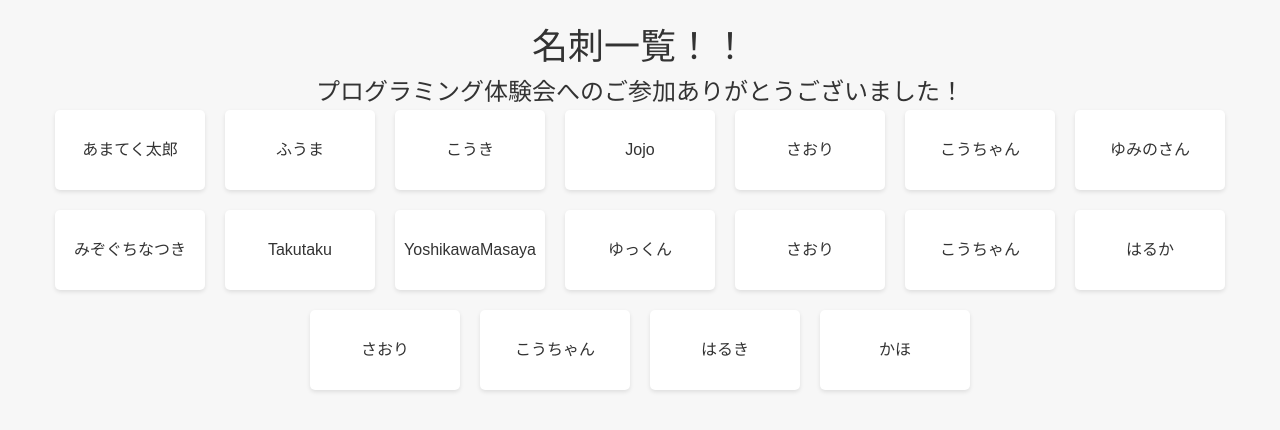
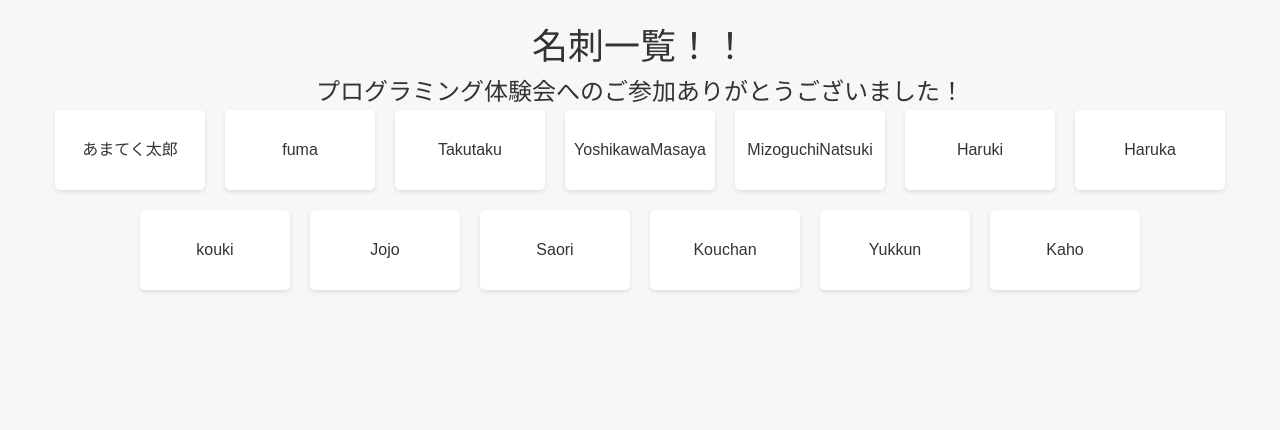
Before and after one commit to amatech-repo/kouyamasai, a React (Vite) app: page / in a window 1280 px wide. Shown: the top 430 px of the page. Built offline with nearby package versions, Linux system fonts and the light colour scheme.

Commit message:
feat:動的ルーティング機能の追加

```diff
--- a/src/App.tsx
+++ b/src/App.tsx
@@ -1,22 +1,9 @@
 import { BrowserRouter, Route, Routes } from "react-router-dom";
 import SampleCard from "./ListCards/SampleCards/SampleCard.tsx";
+import Home from "./Pages/Home.tsx";
+import CardDetail from "./CardDetail.tsx";
 // 以下の参考例をコピーし、**を修正してください
 // 参考例: import ** from "./ListCards/**/**.tsx";
-import Kaho from "./ListCards/Kaho/Kaho.tsx";
-import Fuma from "./ListCards/Fuma/Fuma.tsx";
-import Jojo from "./ListCards/Jojo/Jojo.tsx";
-import Takutaku from "./ListCards/Takutaku/Takutaku.tsx";
-import YoshikawaMasaya from "./ListCards/YoshikawaMasaya/YoshikawaMasaya.tsx";
-import Home from "./Pages/Home.tsx";
-import Kouki from "./ListCards/Kouki/Kouki.tsx";
-import Saori from "./ListCards/Saori/Saori.tsx";
-import Kouchan from "./ListCards/Kouchan/Kouchan.tsx";
-import Yumino from "./ListCards/Yumino/Yumino.tsx";
-import MizoguchiNatsuki from "./ListCards/MizoguchiNatsuki/MizoguchiNatsuki.tsx";
-import Yukkun from "./ListCards/Yukkun/Yukkun.tsx";
-import Haruka from "./ListCards/Haruka/Haruka.tsx";
-import Haruki from "./ListCards/Haruki/Haruki.tsx";
-
 const App = () => {
   return (
     <BrowserRouter>
@@ -25,20 +12,8 @@ const App = () => {
         {/* 参考例: <Route path="/**" element={<** />} /> */}
         <Route path="/" element={<Home />} />
         <Route path="/samplecards" element={<SampleCard />} />
-        <Route path="/fuma" element={<Fuma />} />
-        <Route path="/kouki" element={<Kouki />} />
-        <Route path="/Jojo" element={<Jojo />} />
-        <Route path="/Saori" element={<Saori />} />
-        <Route path="/Kouchan" element={<Kouchan />} />
-        <Route path="/Yumino" element={<Yumino />} />
-        <Route path="/MizoguchiNatsuki" element={<MizoguchiNatsuki />} />
-        <Route path="/takutaku" element={<Takutaku />} />
-        <Route path="/fuma" element={<YoshikawaMasaya />} />
-        <Route path="/YoshikawaMasaya" element={<YoshikawaMasaya />} />
-        <Route path="/Yukkun" element={<Yukkun />} />
-        <Route path="/Haruka" element={<Haruka />} />
-        <Route path="/Haruki" element={<Haruki />}></Route>
-        <Route path="/Kaho" element={<Kaho />} />
+
+        <Route path="/:cardName" element={<CardDetail />} />
       </Routes>
     </BrowserRouter>
   );
--- /dev/null
+++ b/src/CardDetail.tsx
@@ -0,0 +1,43 @@
+import { useParams } from 'react-router-dom';
+import Fuma from "./ListCards/Fuma/Fuma";
+import Takutaku from "./ListCards/Takutaku/Takutaku";
+import YoshikawaMasaya from './ListCards/YoshikawaMasaya/YoshikawaMasaya';
+import MizoguchiNatsuki from './ListCards/MizoguchiNatsuki/MizoguchiNatsuki';
+import Haruki from './ListCards/Haruki/Haruki';
+import Haruka from './ListCards/Haruka/Haruka';
+import Kouki from './ListCards/Kouki/Kouki';
+import Jojo from './ListCards/Jojo/Jojo';
+import Saori from './ListCards/Saori/Saori';
+import Kouchan from './ListCards/Kouchan/Kouchan';
+import Yukkun from './ListCards/Yukkun/Yukkun';
+import Kaho from './ListCards/Kaho/Kaho';
+
+// 名刺の名前を変更してみましょう！
+// ファイル名と合わせてください！※先頭は大文字で
+// 例 SampleCard
+const CardDetail = () => {
+  let { cardName } = useParams<{ cardName: string }>();
+
+  // cardNameに基づいて表示するコンポーネントを決定
+  const cardComponents: { [key: string]: JSX.Element } = {
+    'fuma': <Fuma />,
+    'Takutaku': <Takutaku />,
+    "YoshikawaMasaya": <YoshikawaMasaya />,
+    "MizoguchiNatsuki": <MizoguchiNatsuki />,
+    "Haruki": <Haruki />,
+    "Haruka": <Haruka />,
+    "kouki": <Kouki />,
+    "Jojo": <Jojo />,
+    "Saori": <Saori />,
+    "Kouchan": <Kouchan />,
+    "Yukkun": <Yukkun />,
+    "Kaho": <Kaho />,
+    // 他の名刺コンポーネントも同様にマッピング
+  };
+
+  const CardComponent = cardComponents[cardName!]; // NotFoundは存在しないcardNameが与えられた時のフォールバック
+
+  return <>{CardComponent}</>;
+};
+
+export default CardDetail;
--- a/src/ListCards/Haruki/Haruki.css
+++ b/src/ListCards/Haruki/Haruki.css
@@ -121,7 +121,7 @@ li {
   font-weight: 700;
   margin-top: 1.3125em;
   color: #003e70;
-  border:3px solid #003e70;
+  /* border:3px solid #003e70; */
 }
 
 .stack {
--- a/src/Pages/Home.tsx
+++ b/src/Pages/Home.tsx
@@ -2,6 +2,20 @@ import { Link } from "react-router-dom";
 import "./Home.css";
 
 const Home = () => {
+  const names = [
+    "fuma",
+    "Takutaku",
+    "YoshikawaMasaya",
+    "MizoguchiNatsuki",
+    "Haruki",
+    "Haruka",
+    "kouki",
+    "Jojo",
+    "Saori",
+    "Kouchan",
+    "Yukkun",
+    "Kaho",
+  ];
   return (
     <div className="Page">
       <h1>名刺一覧！！</h1>
@@ -14,62 +28,19 @@ const Home = () => {
         {/* **はディレクトリ名と同じ */}
         {/* 〇〇には来場者さんの好きな名前を設定してください */}
         {/* 参考例:
-                <Link to="/**" className='ParentCard'>
-                    <div className='ChildCard'>〇〇</div>
-                </Link>
-                */}
-        <Link to="/fuma" className="ParentCard">
-          <div className="ChildCard">ふうま</div>
-        </Link>
-        <Link to="/kouki" className="ParentCard">
-          <div className="ChildCard">こうき</div>
-        </Link>
-        <Link to="/Jojo" className="ParentCard">
-          <div className="ChildCard">Jojo</div>
-        </Link>
-        <Link to="/Saori" className="ParentCard">
-          <div className="ChildCard">さおり</div>
-        </Link>
-        <Link to="/Kouchan" className="ParentCard">
-          <div className="ChildCard">こうちゃん</div>
-        </Link>
-        <Link to="/Yumino" className="ParentCard">
-          <div className="ChildCard">ゆみのさん</div>
-        </Link>
-        <Link to="/MizoguchiNatsuki" className="ParentCard">
-          <div className="ChildCard">みぞぐちなつき</div>
-        </Link>
-        <Link to="/takutaku" className="ParentCard">
-          <div className="ChildCard">Takutaku</div>
-        </Link>
-        <Link to="/YoshikawaMasaya" className="ParentCard">
-          <div className="ChildCard">YoshikawaMasaya</div>
-        </Link>
-        <Link to="/Yukkun" className="ParentCard">
-          <div className="ChildCard">ゆっくん</div>
-        </Link>
-        <Link to="/Saori" className="ParentCard">
-          <div className="ChildCard">さおり</div>
-        </Link>
-        <Link to="/Kouchan" className="ParentCard">
-          <div className="ChildCard">こうちゃん</div>
-        </Link>
-
-        <Link to="/Haruka" className="ParentCard">
-          <div className="ChildCard">はるか</div>
-        </Link>
-        <Link to="/Saori" className="ParentCard">
-          <div className="ChildCard">さおり</div>
-        </Link>
-        <Link to="/Kouchan" className="ParentCard">
-          <div className="ChildCard">こうちゃん</div>
-        </Link>
-        <Link to="/Haruki" className="ParentCard">
-          <div className="ChildCard">はるき</div>
-        </Link>
-        <Link to="/Kaho" className="ParentCard">
-          <div className="ChildCard"> かほ</div>
-        </Link>
+          <Link to="/**" className='ParentCard'>
+              <div className='ChildCard'>〇〇</div>
+          </Link>
+        */}
+        {names.map((name, index) => (
+          <Link
+            key={index}
+            to={`/${encodeURIComponent(name)}`}
+            className="ParentCard"
+          >
+            <div className="ChildCard">{name}</div>
+          </Link>
+        ))}
       </div>
     </div>
   );
```
